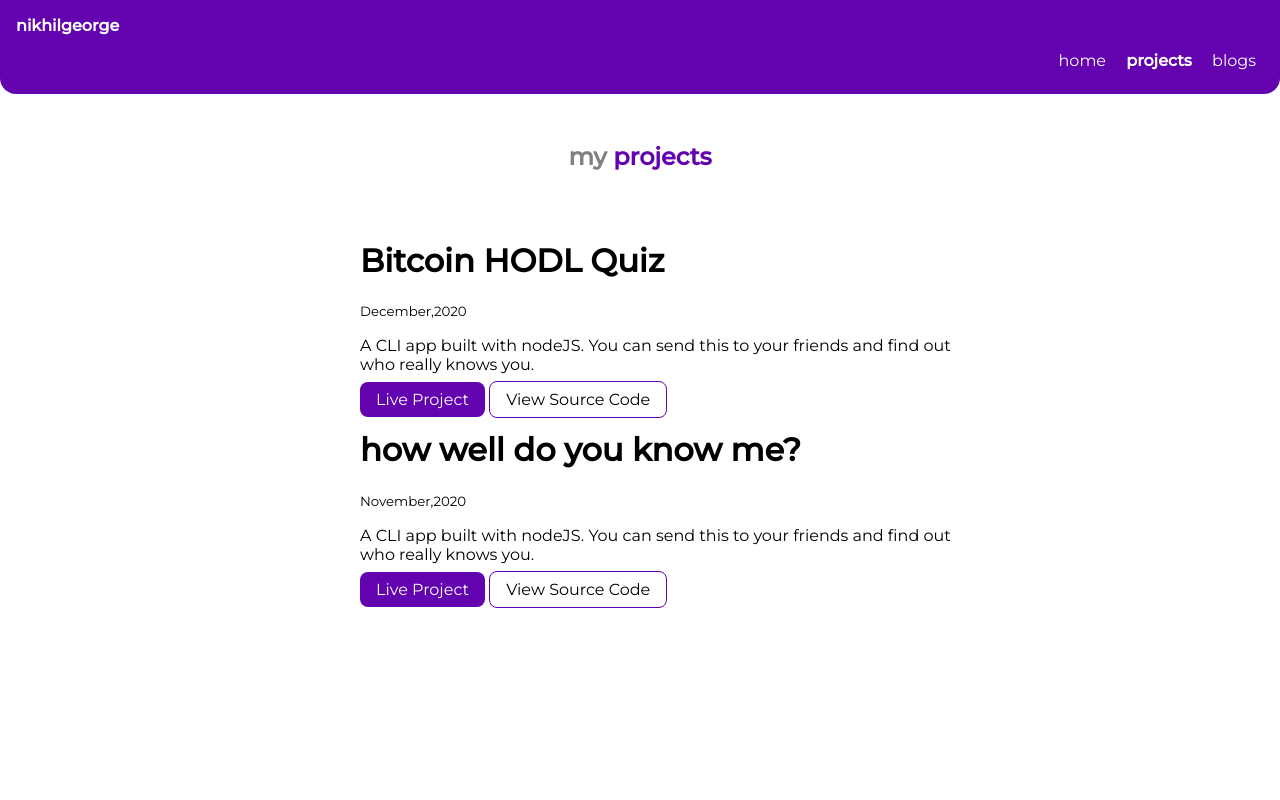
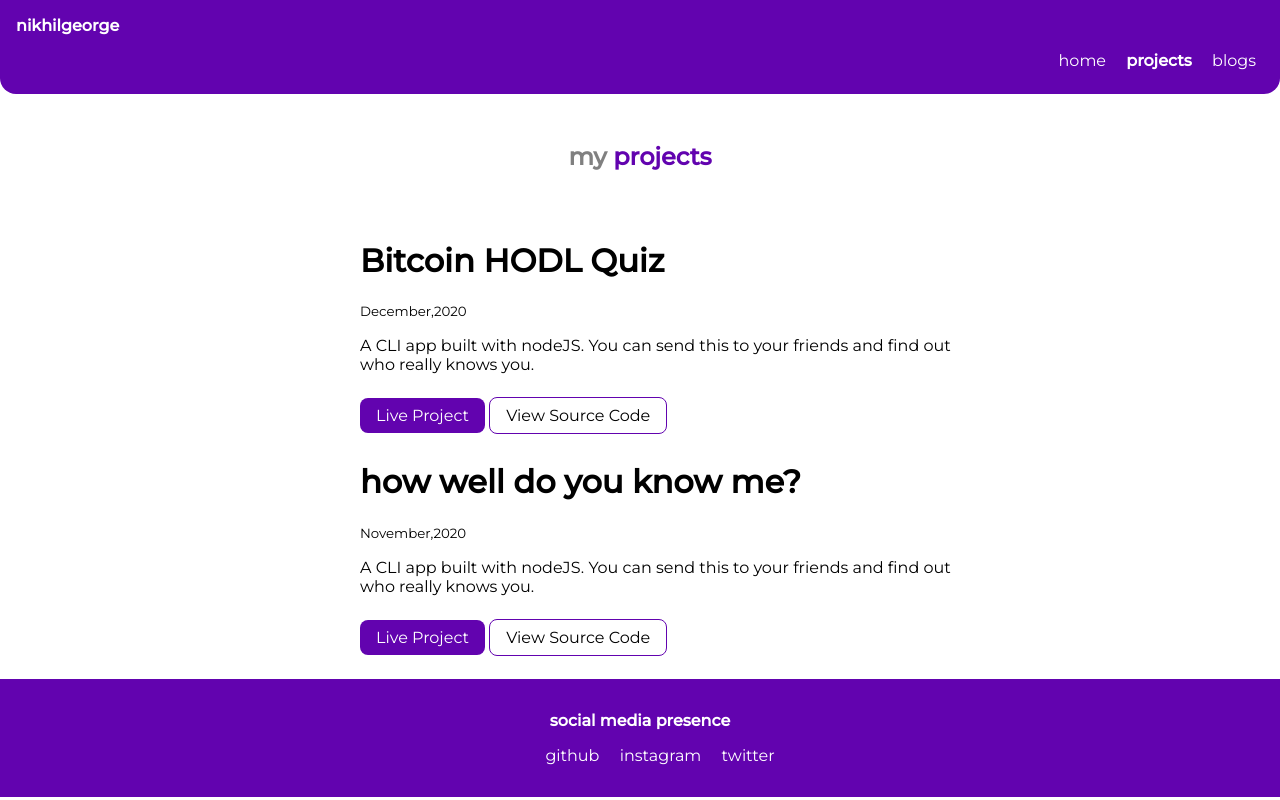
Before and after one commit to thegeorgenikhil/neogcamp-Portfolio-site, a plain HTML site: page projects.html in a window 1280 px wide. Drawn offline with Linux system fonts and the light colour scheme.

Commit message:
misc feats added

```diff
--- a/projects.html
+++ b/projects.html
@@ -39,8 +39,8 @@
             A CLI app built with nodeJS. You can send this to your friends and
             find out who really knows you.
           </p>
-          <a class="link link-primary" href="">Live Project</a>
-          <a class="link link-secondary" href="">View Source Code</a>
+          <a class="link link-primary" href="https://replit.com/@NikhilGeorge/Bitcoin-HODL-quiz#index.js?embed=1&output=1">Live Project</a>
+          <a class="link link-secondary" href="https://github.com/thegeorgenikhil/Bitcoin-HODL-quiz">View Source Code</a>
         </div>
       </li>
       <li>
@@ -51,12 +51,21 @@
           A CLI app built with nodeJS. You can send this to your friends and
           find out who really knows you.
         </p>
-        <a class="link link-primary" href="">Live Project</a>
-        <a class="link link-secondary" href="">View Source Code</a>
+        <a class="link link-primary" href="https://replit.com/@NikhilGeorge/End-Game?embed=1&output=1">Live Project</a>
+        <a class="link link-secondary" href="https://github.com/thegeorgenikhil/How-Well-Do-You-Know-ME-Quiz">View Source Code</a>
         </div>
       </li>
     </ul>
 
+    <footer class="footer container">
+      <div class="footer-header"><strong>social media presence</strong> </div>
+      <ul class="social-links list-non-bullet ">
+        <li class="list-item-inline"><a class="link social-link-item" href="https://github.com/thegeorgenikhil">github</a></li>
+        <li class="list-item-inline"><a class="link social-link-item" href="https://instagram.com/thegeorgenikhil">instagram</a></li>
+        <li class="list-item-inline"><a class="link social-link-item" href="https://twitter.com/thegeorgenikhil">twitter</a></li>
+      </ul>
+    </footer>
+
 
   </body>
 </html>
--- a/styles.css
+++ b/styles.css
@@ -38,12 +38,15 @@ hr{
     background-color: var(--primary-color);
     border-radius: 0.5rem;
     color: white;
+    display: inline-block;
+    margin: 0.5rem 0;
 }
 
 .link-secondary{
     color: var(--secondary-color);
     border-radius:0.5rem;
     border: 1px solid var(--primary-color);
+    display: inline-block;
 }
 
 .list-non-bullet{
@@ -146,4 +149,10 @@ hr{
 
 .blog-post-img{
     display: block;
+    width: 90%;
 }
+
+
+.social-link-item{
+    padding: 0.5rem 0rem ;
+}
```
Also changed, not shown: blog-one.html (+9 -0 lines), blogs.html (+10 -10 lines), index.html (+3 -3 lines).
